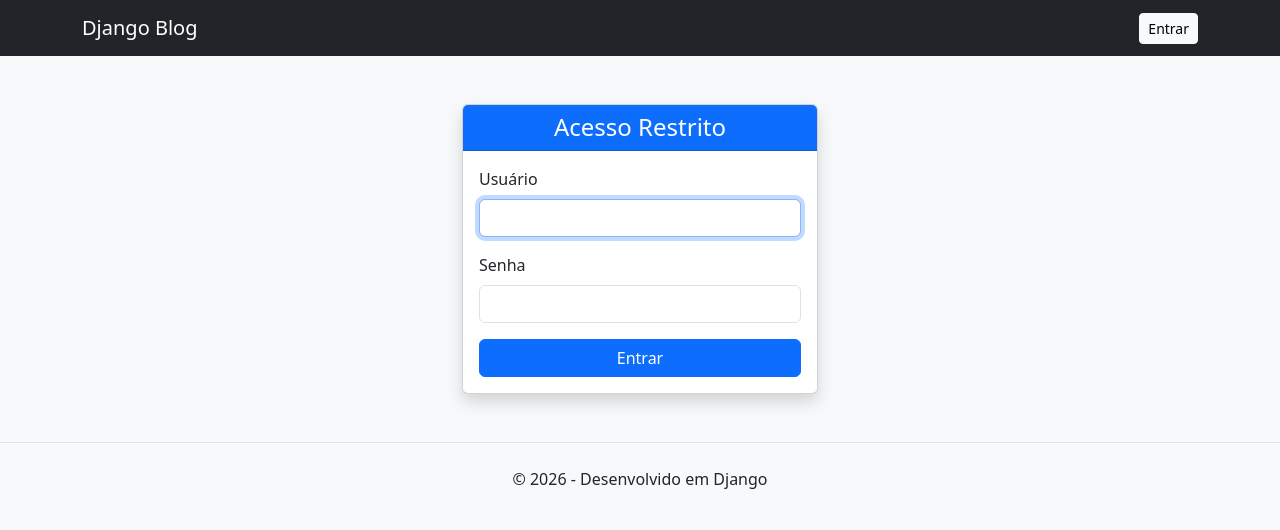
After one commit to AlanBispo/django-simple-blog, a Django app: page /login/ in a window 1280 px wide. The commit adds this page. Shown: the top 530 px of the page. Run offline with Django 5.2, Linux system fonts and the light colour scheme.

Commit message:
feat: configura urls e redirecionamentos de login/logout

```diff
--- a/blog/templates/blog/base.html
+++ b/blog/templates/blog/base.html
@@ -11,6 +11,21 @@
     <nav class="navbar navbar-dark bg-dark mb-4">
         <div class="container">
             <a class="navbar-brand" href="{% url 'home' %}">Django Blog</a>
+
+            <div class="ms-auto">
+                {% if user.is_authenticated %}
+                    <span class="text-white me-3">Olá, {{ user.username }}</span>
+
+                    <a href="{% url 'admin:index' %}" class="btn btn-sm btn-outline-light me-2" target="_blank">Gerenciar Blog</a>
+
+                    <form action="{% url 'logout' %}" method="post" class="d-inline">
+                        {% csrf_token %}
+                        <button type="submit" class="btn btn-sm btn-danger">Sair</button>
+                    </form>
+                {% else %}
+                    <a href="{% url 'login' %}" class="btn btn-sm btn-light">Entrar</a>
+                {% endif %}
+            </div>
         </div>
     </nav>
 
--- /dev/null
+++ b/blog/templates/registration/login.html
@@ -0,0 +1,38 @@
+{% extends "blog/base.html" %}
+
+{% block title %}Entrar | Blog{% endblock %}
+
+{% block content %}
+<div class="row justify-content-center mt-5">
+    <div class="col-md-4">
+        <div class="card shadow">
+            <div class="card-header bg-primary text-white text-center">
+                <h4 class="mb-0">Acesso Restrito</h4>
+            </div>
+            <div class="card-body">
+                <form method="post">
+                    {% csrf_token %}
+
+                    {% if form.errors %}
+                        <div class="alert alert-danger small">
+                            Usuário ou senha incorretos.
+                        </div>
+                    {% endif %}
+
+                    <div class="mb-3">
+                        <label for="id_username" class="form-label">Usuário</label>
+                        <input type="text" name="username" class="form-control" id="id_username" required autofocus>
+                    </div>
+
+                    <div class="mb-3">
+                        <label for="id_password" class="form-label">Senha</label>
+                        <input type="password" name="password" class="form-control" id="id_password" required>
+                    </div>
+
+                    <button type="submit" class="btn btn-primary w-100">Entrar</button>
+                </form>
+            </div>
+        </div>
+    </div>
+</div>
+{% endblock %}
--- a/blog/urls.py
+++ b/blog/urls.py
@@ -1,7 +1,10 @@
 from django.urls import path
 from . import views
+from django.contrib.auth import views as auth_views
 
 urlpatterns = [
     path('', views.home, name='home'),
     path('post/<slug:slug>/', views.post_detail, name='post_detail'),
+    path('login/', auth_views.LoginView.as_view(template_name='registration/login.html'), name='login'),
+    path('logout/', auth_views.LogoutView.as_view(next_page='home'), name='logout'),
 ]
--- a/core/settings.py
+++ b/core/settings.py
@@ -27,6 +27,11 @@ DEBUG = True
 
 ALLOWED_HOSTS = []
 
+# Redirecionamento após o login
+LOGIN_REDIRECT_URL = 'home'
+
+# Redirecionamento após o logout
+LOGOUT_REDIRECT_URL = 'home'
 
 # Application definition
 
```
